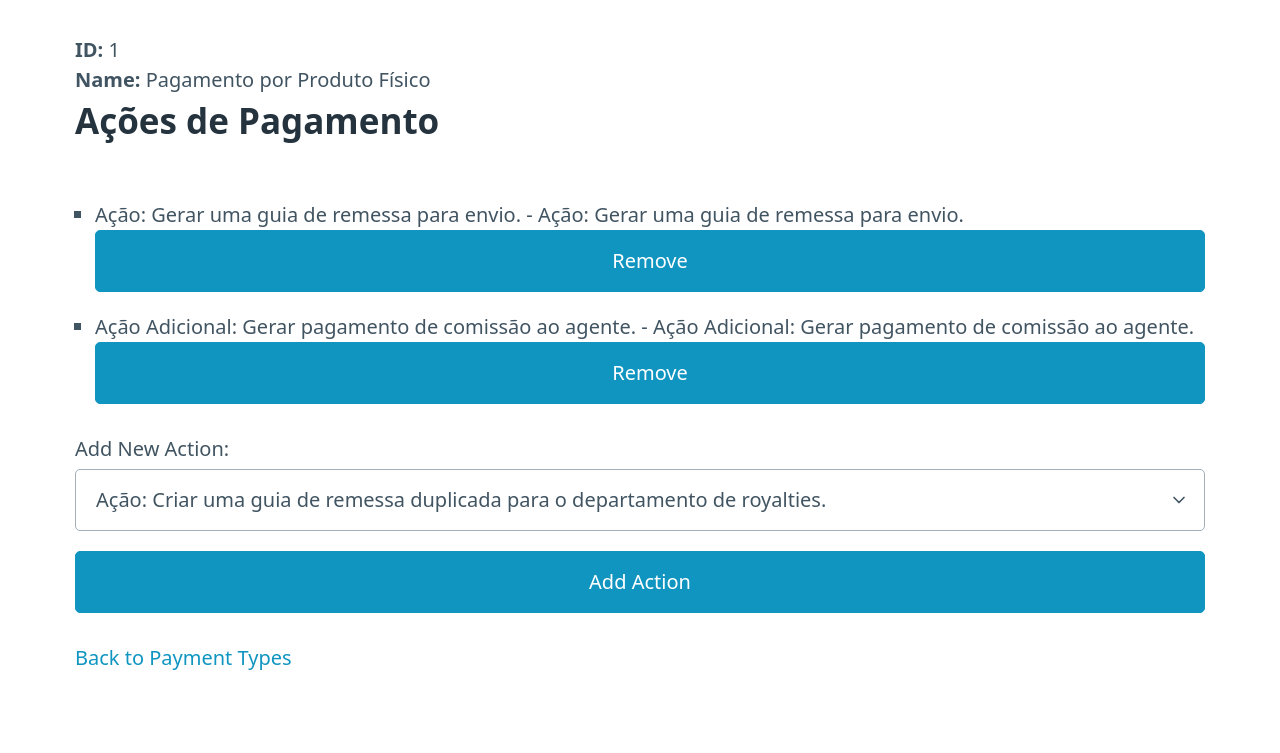
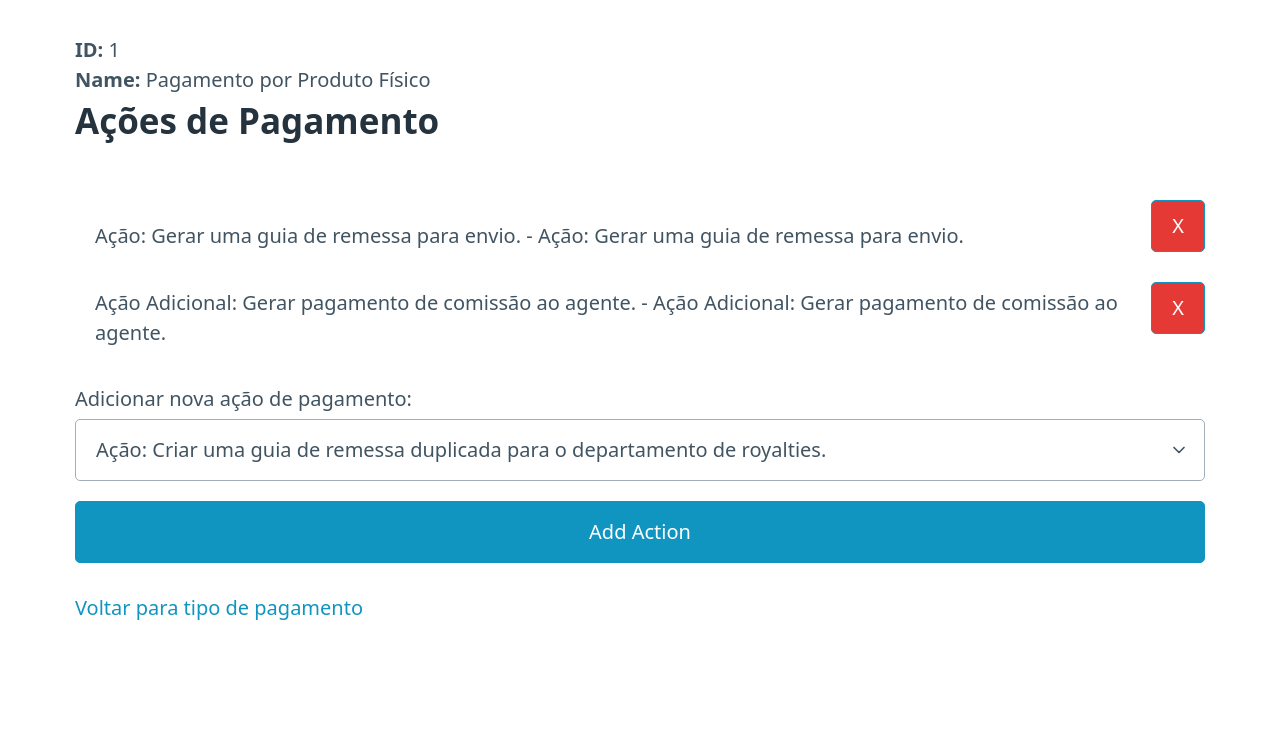
Before and after one commit to ruannawe/payment_app, a Django app: page /edit/1/ in a window 1280 px wide. Shown: the part 165-918 px from the top of the page. After the commit the page ends 785 px from the top, so only its background shows below. Run offline with Django 4.2, Linux system fonts and the light colour scheme; data comes from the database, SQL or seed files in the repository.

Commit message:
adjust css of PaymentAction edit page

```diff
--- a/payment_processing/templates/default_template.html
+++ b/payment_processing/templates/default_template.html
@@ -1,9 +1,12 @@
+{% load static %}
+
 <!DOCTYPE html>
 <html lang="en">
 <head>
     <meta charset="UTF-8">
     <meta name="viewport" content="width=device-width, initial-scale=1.0">
     <link rel="stylesheet" href="https://cdn.jsdelivr.net/npm/@picocss/pico@1/css/pico.min.css">
+    <link rel="stylesheet" href="{% static 'css/custom_styles.css' %}">
     <title>Payment App</title>
 </head>
 <body>
--- a/payment_processing/templates/edit.html
+++ b/payment_processing/templates/edit.html
@@ -13,23 +13,25 @@
         {% csrf_token %}
         <ul>
             {% for action in payment_actions %}
-                <li>
-                    {{ action.name }} - {{ action.description }}
-                    <button type="submit" name="remove_action" value="{{ action.id }}">Remove</button>
+                <li class="list-item">
+                    <span>{{ action.name }} - {{ action.description }}</span>
+                    <button type="submit" name="remove_action" value="{{ action.id }}" class="custom-button-error">
+                        X
+                    </button>
                 </li>
             {% empty %}
                 <li>No associated actions.</li>
             {% endfor %}
         </ul>
 
-        <label for="new_action">Add New Action:</label>
+        <label for="new_action">Adicionar nova ação de pagamento:</label>
         <select id="new_action" name="new_action">
             {% for action in all_actions %}
                 <option value="{{ action.id }}">{{ action.name }}</option>
             {% endfor %}
         </select>
-        <button type="submit" name="add_action">Add Action</button>
+        <button type="submit" name="add_action" class="button primary">Add Action</button>
     </form>
 
-    <a href="{% url 'index' %}">Back to Payment Types</a>
+    <a href="{% url 'index' %}" class="button">Voltar para tipo de pagamento</a>
 {% endblock %}
--- /dev/null
+++ b/static/css/custom_styles.css
@@ -0,0 +1,18 @@
+.custom-button-error {
+    margin-left: 1em;
+    background-color: #e53935;
+    color: white;
+    width: auto;
+    padding: 0.5em 1em;
+}
+
+.list-item {
+    display: flex;
+    align-items: center;
+    justify-content: space-between;
+    margin-bottom: 0.5em;
+}
+
+.list-item span {
+    flex-grow: 1;
+}
```
Also changed, not shown: payment_app/settings.py (+8 -1 lines).
